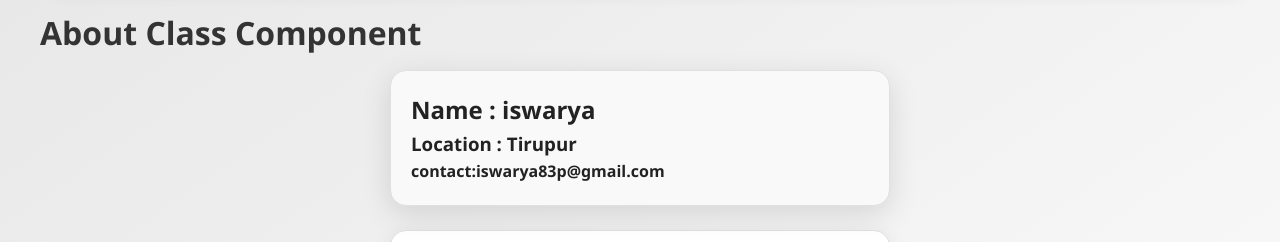
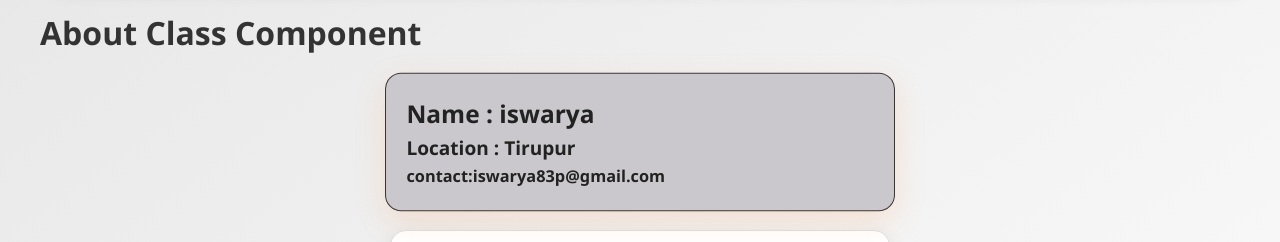
Before and after one commit to ISWARYA-hash8/Eatoos-From-cravings-to-comfort-Swiggy-clone-, a React (Vite) app: page /about in a window 1280 px wide. In both pictures the pointer is over the element 640 px from the left and 315 px from the top of the page. Shown: the part 174-416 px from the top of the page. Built offline with nearby package versions, Linux system fonts and the light colour scheme; no server answers.

Commit message:
changing css

```diff
--- a/style.css
+++ b/style.css
@@ -231,7 +231,8 @@ body {
 }
 
 .user:hover {
-  box-shadow: 0 8px 30px rgba(0, 0, 0, 0.12);
-  transform: translateY(-4px);
-  background-color: #f9f9f9;
+  box-shadow: 0 10px 30px rgba(255, 150, 80, 0.2); /* soft warm glow */
+  transform: scale(1.02);
+  background-color: #cac8cc; /* creamy peach */
+  border: 1px solid #3c3734;
 }
```
